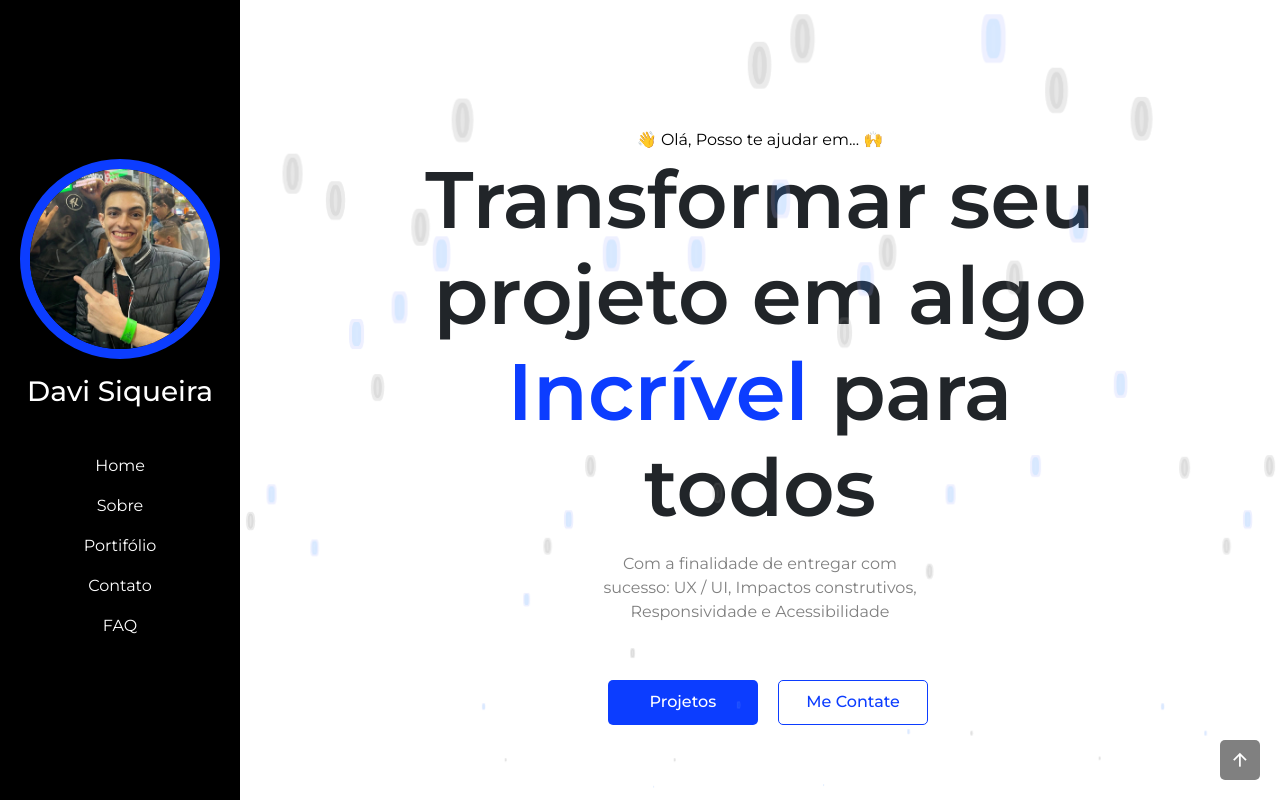
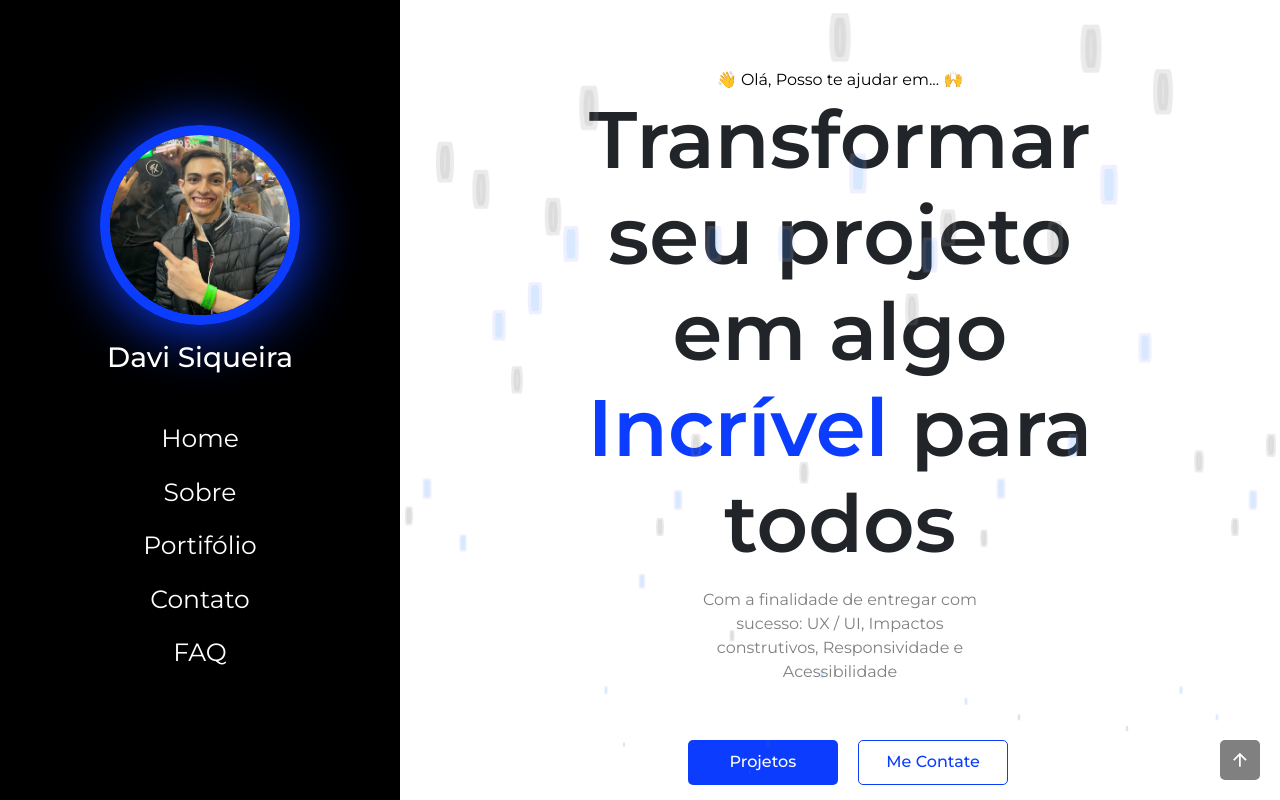
Before and after one commit to DaviSiqueirando/davisiqueira.github.io, a plain HTML site: page index.html in a window 1280 px wide. Shown: the top 800 px of the page. Drawn offline with nearby package versions, Linux system fonts and the light colour scheme.

Commit message:
Mudanças na UI.

```diff
--- a/style.css
+++ b/style.css
@@ -45,11 +45,6 @@ a:link {
     display: flex;
 }
 
-
-@media #{$mq-large} {
-
-  }
-
 .bubbles span{
     position: relative;
     opacity: 20%;
@@ -88,7 +83,7 @@ a:link {
     --primary-color:#000000;
     --secondary-color: #808080;
 
-    --sidebar-width: 240px;
+    --sidebar-width: 400px;
 }
 
 body{
@@ -166,10 +161,12 @@ p{
 /* CABECALHO */
 .navbar {
     background-color: var(--dark-background-color);
+    font-size: 25px;
 }
 
 .navbar-brand img{
     border: 10px solid var(--accent-color);
+    box-shadow: 0px 5px 60px #0c3dff;
 }
 
 .navbar .nav-link{
```
